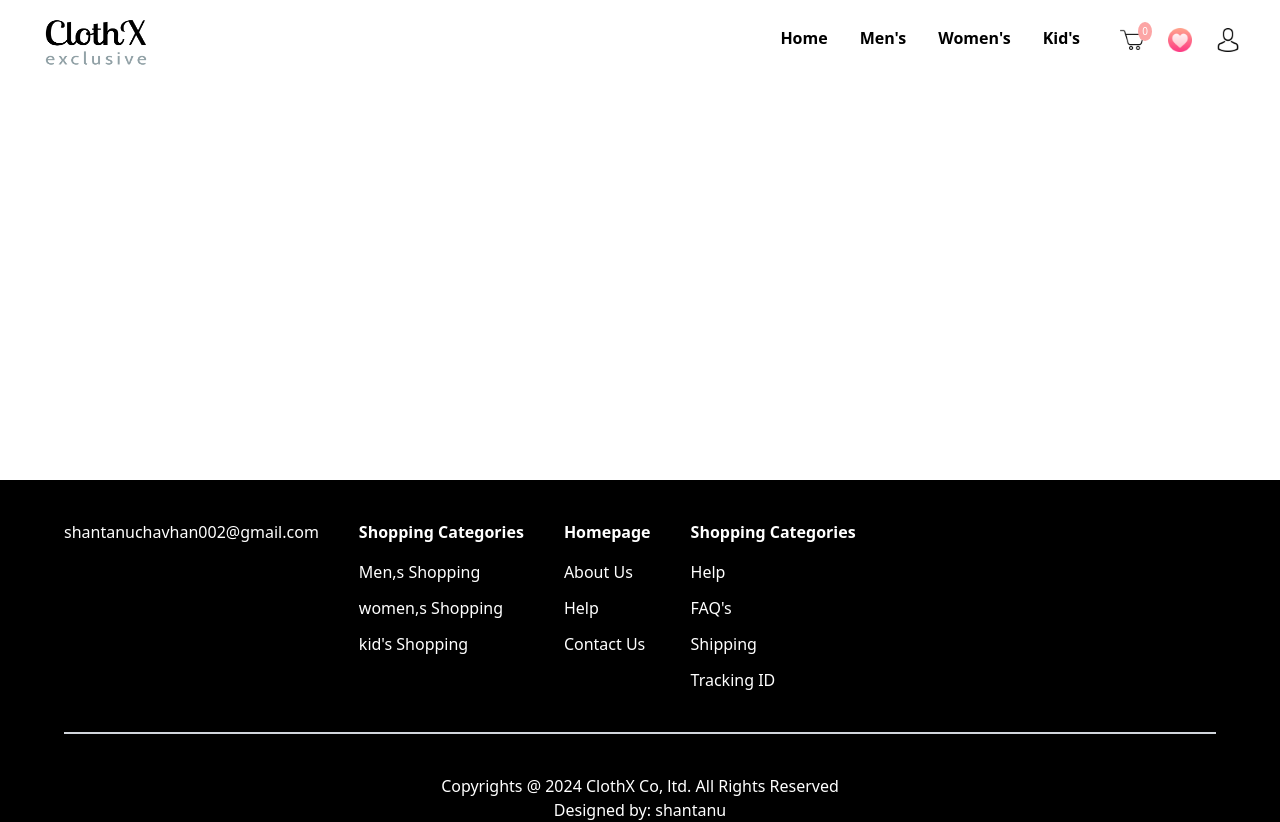
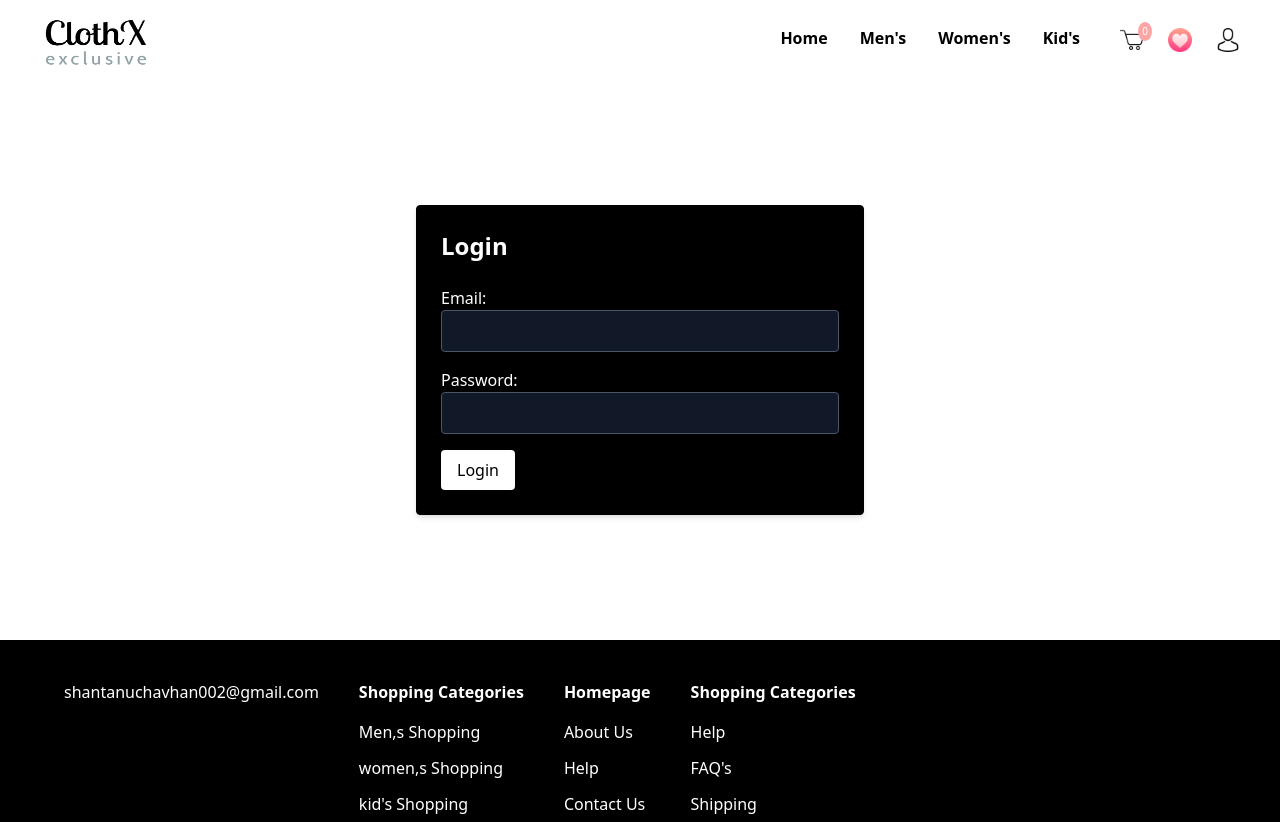
Before and after one commit to shantanuchavhan/ecommerce-react, a React (Create React App) app: page /signin in a window 1280 px wide. Shown: the top 822 px of the page. Built offline with nearby package versions, Linux system fonts and the light colour scheme.

Commit message:
Merge changes from remote

```diff
--- a/src/pages/Signin.jsx
+++ b/src/pages/Signin.jsx
@@ -1,98 +1,44 @@
-import React from 'react'
-import {
-  MDBBtn,
-  MDBContainer,
-  MDBRow,
-  MDBCol,
-  MDBCard,
-  MDBCardBody,
-  MDBInput,
-  MDBIcon,
-} from 'mdb-react-ui-kit'
+import React, { useState } from 'react'
 
-function Signin() {
+const Signin = () => {
+  const [email, setEmail] = useState('')
+  const [password, setPassword] = useState('')
+
+  const handleRegister = () => {
+    // Implement registration logic here
+    console.log('Registering with:', email, password)
+  }
+
   return (
-    <MDBContainer fluid>
-      <MDBRow className="d-flex justify-content-center align-items-center h-100">
-        <MDBCol col="12">
-          <MDBCard
-            className="bg-dark text-white my-5 mx-auto"
-            style={{ borderRadius: '1rem', maxWidth: '400px' }}
-          >
-            <MDBCardBody className="p-5 d-flex flex-column align-items-center mx-auto w-100">
-              <h2 className="fw-bold mb-2 text-uppercase">Login</h2>
-              <p className="text-white-50 mb-5">
-                Please enter your login and password!
-              </p>
-
-              <MDBInput
-                wrapperClass="mb-4 mx-5 w-100"
-                labelClass="text-white"
-                label="Email address"
-                id="formControlLg"
-                type="email"
-                size="lg"
-              />
-              <MDBInput
-                wrapperClass="mb-4 mx-5 w-100"
-                labelClass="text-white"
-                label="Password"
-                id="formControlLg"
-                type="password"
-                size="lg"
-              />
-
-              <p className="small mb-3 pb-lg-2">
-                <a class="text-white-50" href="#!">
-                  Forgot password?
-                </a>
-              </p>
-              <MDBBtn outline className="mx-2 px-5" color="white" size="lg">
-                Login
-              </MDBBtn>
-
-              <div className="d-flex flex-row mt-3 mb-5">
-                <MDBBtn
-                  tag="a"
-                  color="none"
-                  className="m-3"
-                  style={{ color: 'white' }}
-                >
-                  <MDBIcon fab icon="facebook-f" size="lg" />
-                </MDBBtn>
-
-                <MDBBtn
-                  tag="a"
-                  color="none"
-                  className="m-3"
-                  style={{ color: 'white' }}
-                >
-                  <MDBIcon fab icon="twitter" size="lg" />
-                </MDBBtn>
-
-                <MDBBtn
-                  tag="a"
-                  color="none"
-                  className="m-3"
-                  style={{ color: 'white' }}
-                >
-                  <MDBIcon fab icon="google" size="lg" />
-                </MDBBtn>
-              </div>
-
-              <div>
-                <p className="mb-0">
-                  Don't have an account?{' '}
-                  <a href="#!" class="text-white-50 fw-bold">
-                    Sign Up
-                  </a>
-                </p>
-              </div>
-            </MDBCardBody>
-          </MDBCard>
-        </MDBCol>
-      </MDBRow>
-    </MDBContainer>
+    <div className="flex items-center justify-center min-h-[70vh] w-[100vw]">
+      <div className="max-w-md mx-auto w-full md:w-[70%] lg:w-[50%]   p-6  bg-black text-white border border-black md:rounded  shadow-md">
+        <h2 className="text-2xl font-semibold mb-6">Login</h2>
+        <label className="block mb-4">
+          Email:
+          <input
+            className="border border-gray-600 rounded w-full py-2 px-3 bg-gray-900 text-white"
+            type="email"
+            value={email}
+            onChange={(e) => setEmail(e.target.value)}
+          />
+        </label>
+        <label className="block mb-4">
+          Password:
+          <input
+            className="border border-gray-600 rounded w-full py-2 px-3 bg-gray-900 text-white"
+            type="password"
+            value={password}
+            onChange={(e) => setPassword(e.target.value)}
+          />
+        </label>
+        <button
+          className="bg-white text-black py-2 px-4 rounded  hover:bg-gray-1000 focus:outline-none focus:shadow-outline-gray"
+          onClick={handleRegister}
+        >
+          Login
+        </button>
+      </div>
+    </div>
   )
 }
 
```
